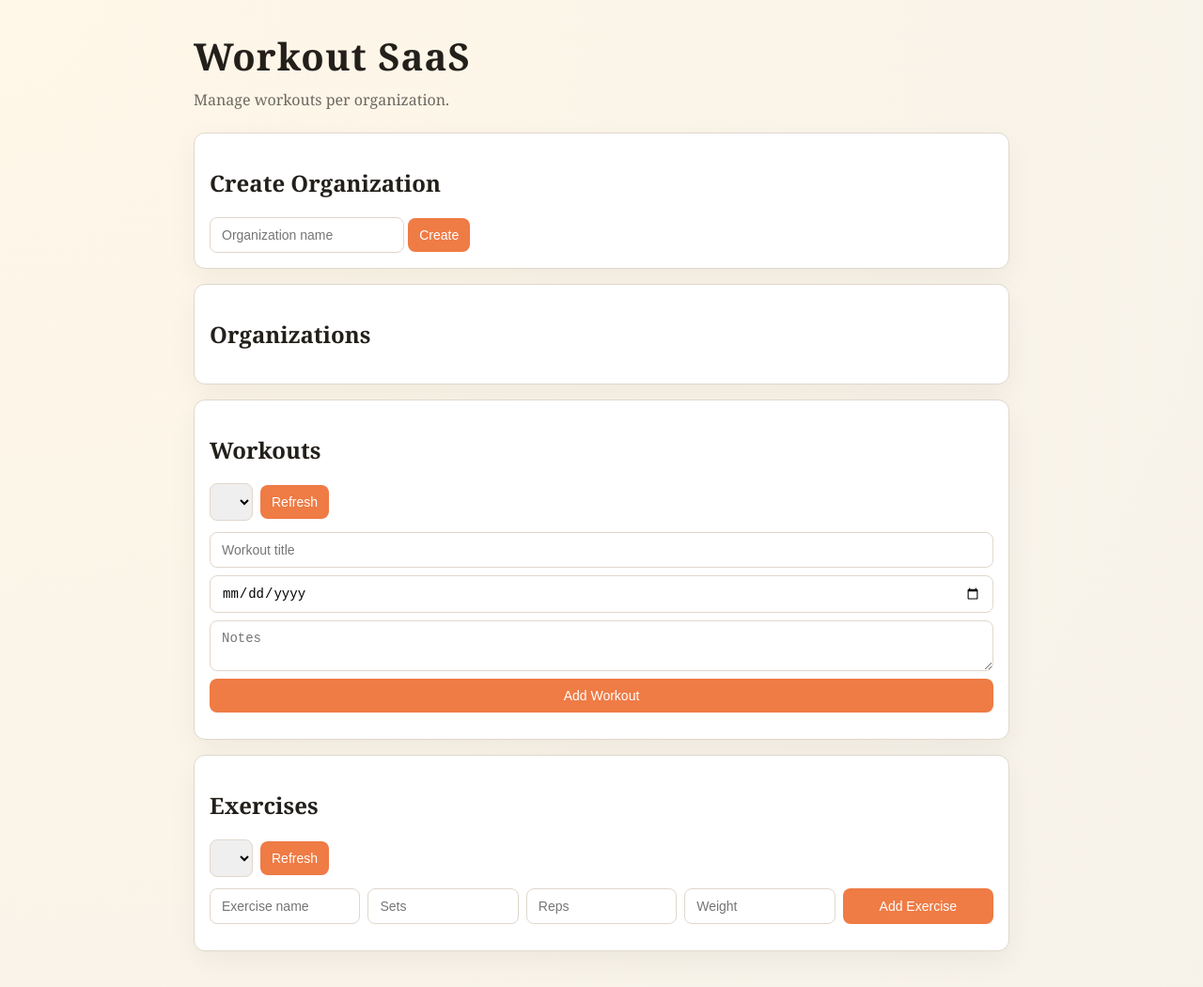
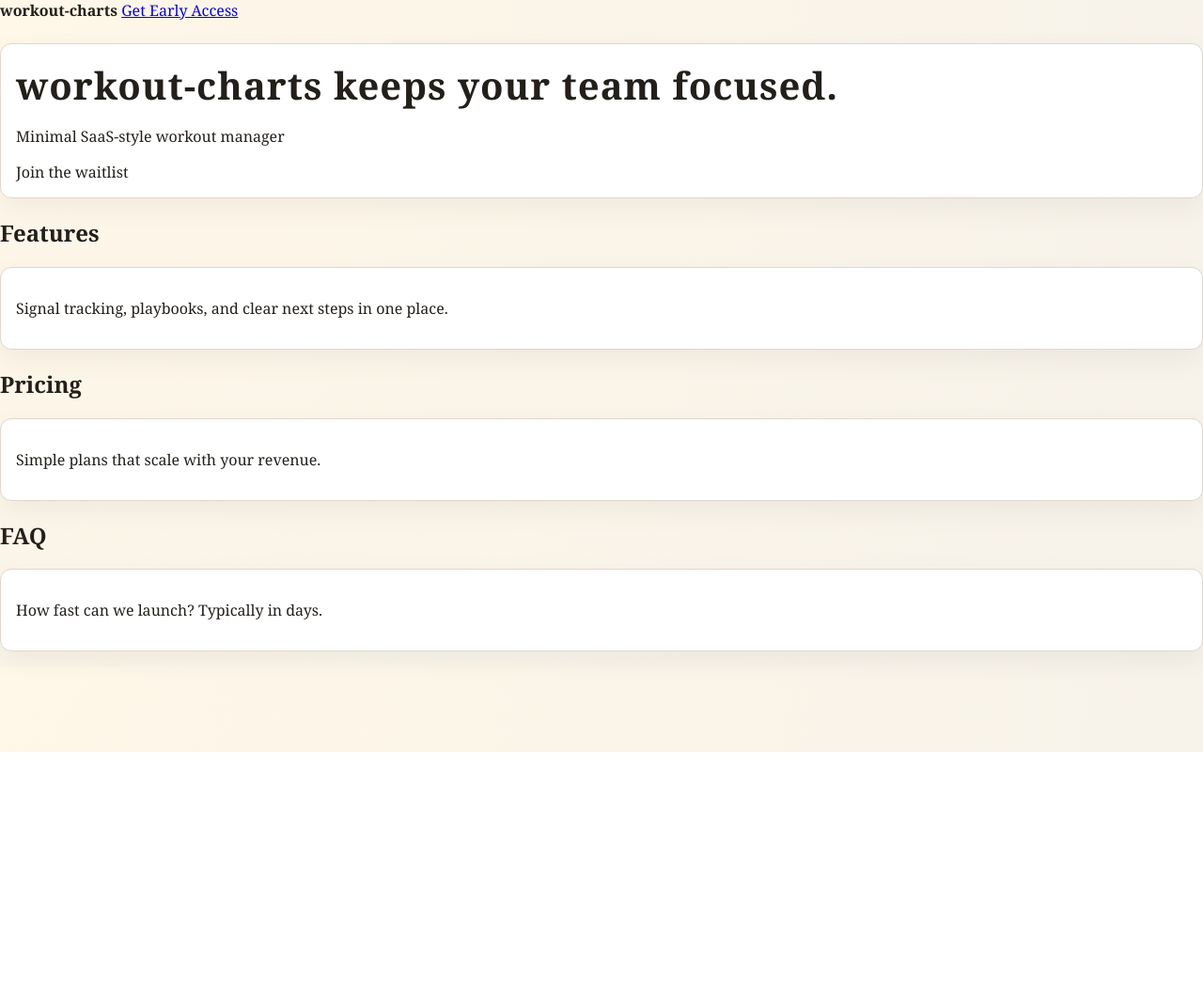
Before and after one commit to XSpiritWizardX/workout-charts, a website: page public/index.html in a window 1280 px wide. Shown: the whole page at 94% size. After the commit the page ends 800 px from the top, so only its background shows below. Drawn offline with Linux system fonts and the light colour scheme; no server answers.

Commit message:
Update public/index.html

```diff
--- a/public/index.html
+++ b/public/index.html
@@ -3,61 +3,38 @@
   <head>
     <meta charset="utf-8" />
     <meta name="viewport" content="width=device-width, initial-scale=1" />
-    <title>Workout SaaS</title>
-    <link rel="stylesheet" href="/styles.css" />
+    <title>workout-charts</title>
+    <link rel="stylesheet" href="styles.css" />
   </head>
   <body>
-    <div class="app">
+    <main>
       <header>
-        <h1>Workout SaaS</h1>
-        <p class="sub">Manage workouts per organization.</p>
+        <strong>workout-charts</strong>
+        <a class="button" href="#pricing">Get Early Access</a>
       </header>
-
       <section class="card">
-        <h2>Create Organization</h2>
-        <form id="org-form">
-          <input id="org-name" type="text" placeholder="Organization name" required />
-          <button type="submit">Create</button>
-        </form>
+        <h1>workout-charts keeps your team focused.</h1>
+        <p>Minimal SaaS-style workout manager</p>
+        <div class="button">Join the waitlist</div>
       </section>
-
-      <section class="card">
-        <h2>Organizations</h2>
-        <div id="org-list" class="list"></div>
+      <section>
+        <h2>Features</h2>
+        <div class="card">
+          <p>Signal tracking, playbooks, and clear next steps in one place.</p>
+        </div>
       </section>
-
-      <section class="card">
-        <h2>Workouts</h2>
-        <div class="row">
-          <select id="org-select"></select>
-          <button id="refresh-workouts">Refresh</button>
+      <section id="pricing">
+        <h2>Pricing</h2>
+        <div class="card">
+          <p>Simple plans that scale with your revenue.</p>
         </div>
-        <form id="workout-form" class="stack">
-          <input id="workout-title" type="text" placeholder="Workout title" required />
-          <input id="workout-date" type="date" />
-          <textarea id="workout-notes" placeholder="Notes"></textarea>
-          <button type="submit">Add Workout</button>
-        </form>
-        <div id="workout-list" class="list"></div>
       </section>
-
-      <section class="card">
-        <h2>Exercises</h2>
-        <div class="row">
-          <select id="workout-select"></select>
-          <button id="refresh-exercises">Refresh</button>
+      <section>
+        <h2>FAQ</h2>
+        <div class="card">
+          <p>How fast can we launch? Typically in days.</p>
         </div>
-        <form id="exercise-form" class="grid">
-          <input id="exercise-name" type="text" placeholder="Exercise name" required />
-          <input id="exercise-sets" type="number" placeholder="Sets" min="0" />
-          <input id="exercise-reps" type="number" placeholder="Reps" min="0" />
-          <input id="exercise-weight" type="number" placeholder="Weight" min="0" step="0.5" />
-          <button type="submit">Add Exercise</button>
-        </form>
-        <div id="exercise-list" class="list"></div>
       </section>
-    </div>
-
-    <script src="/app.js"></script>
+    </main>
   </body>
 </html>
```
